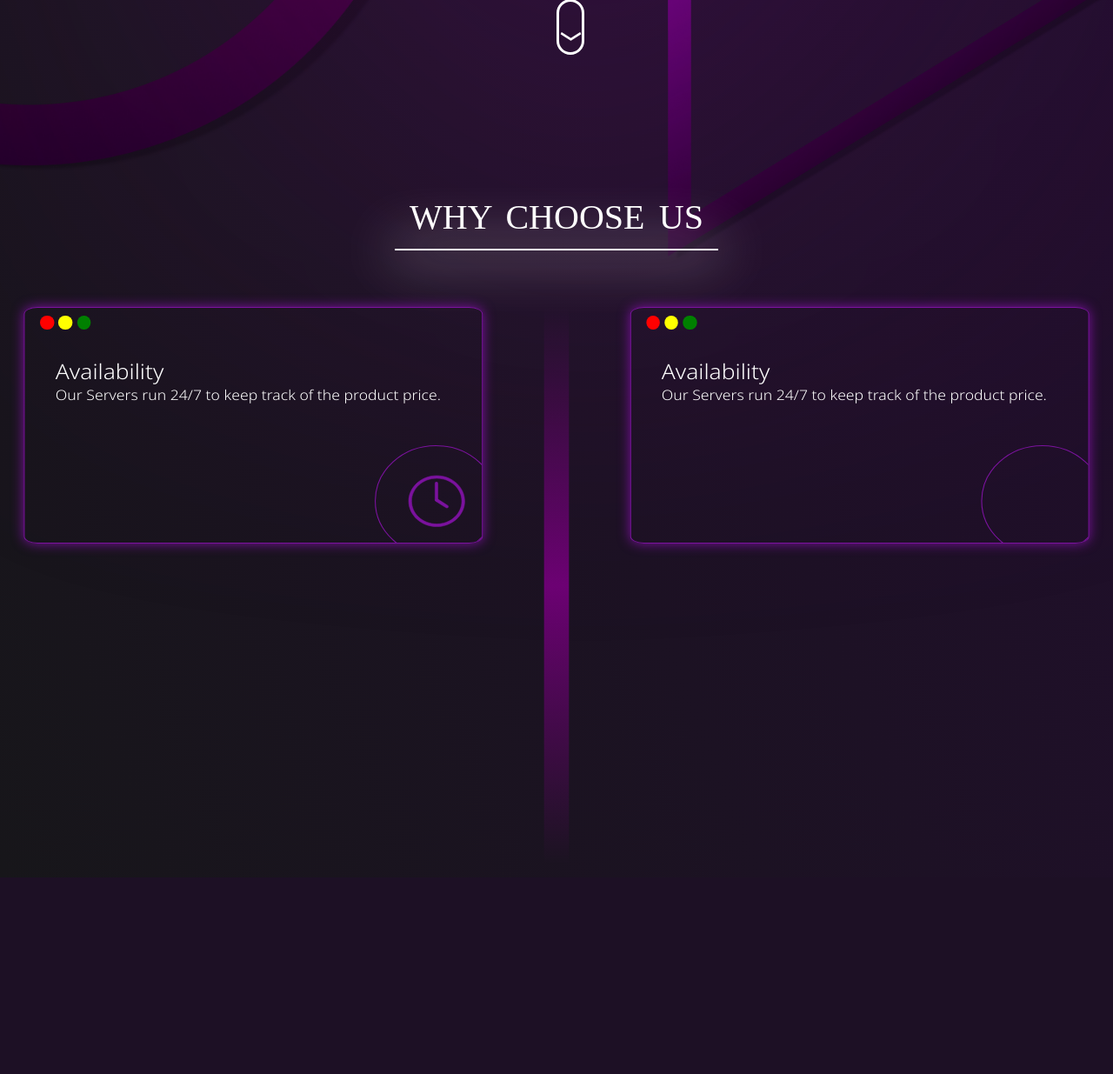
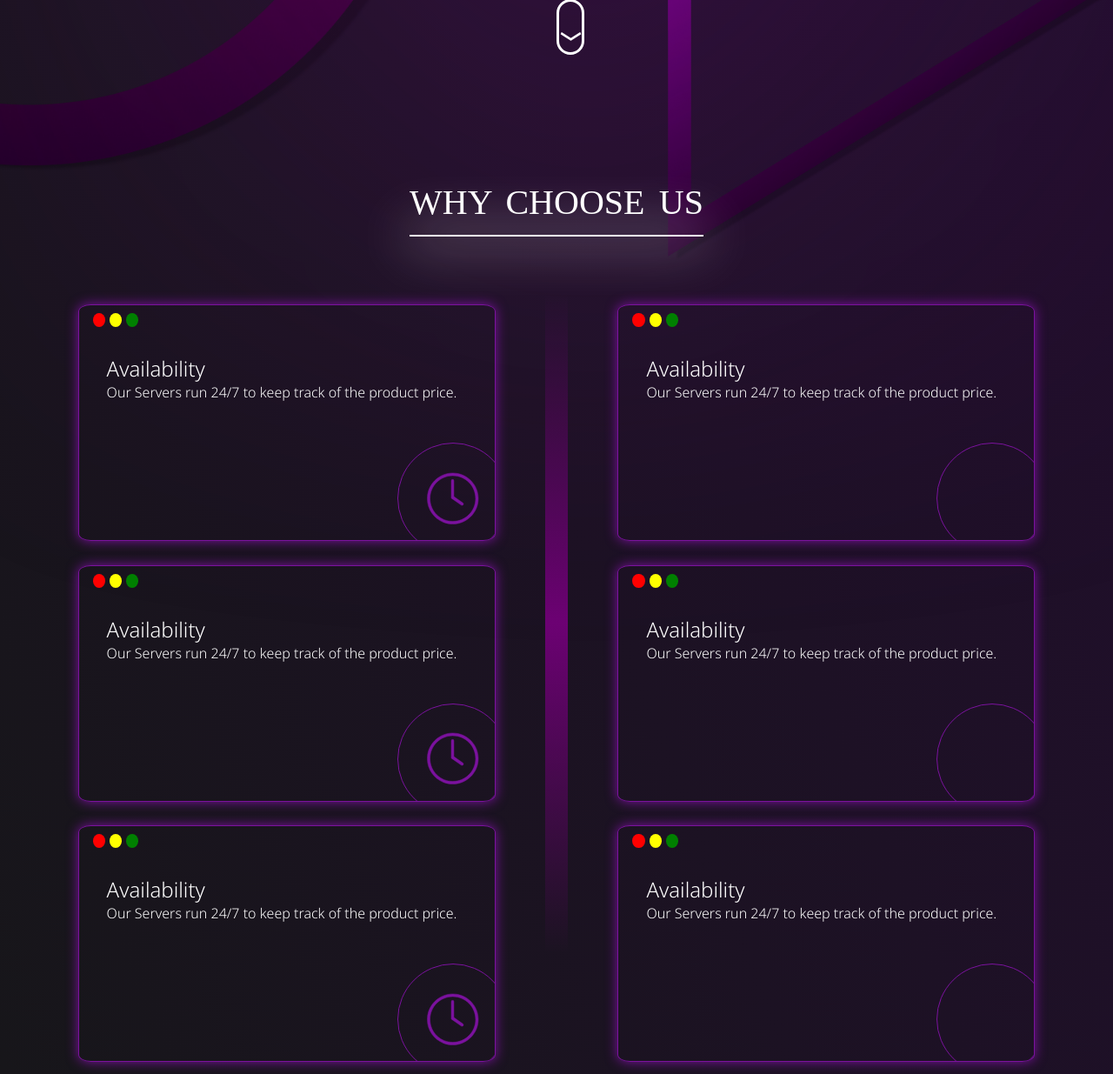
Before and after one commit to Nilay-rawal1/Price-Tracker, a Django app: page / in a window 1280 px wide; the page is wider, and only the part inside the window is pictured. Shown: the part 729-1964 px from the top of that part at 87% size. Before the commit the page ends 1666 px from the top of that part, so only its background shows below. Run offline with Django 4.2, Linux system fonts and the light colour scheme; some web fonts are replaced.

Commit message:
Added animations on landing page

```diff
--- a/static/css/base.css
+++ b/static/css/base.css
@@ -12,6 +12,10 @@
 ::-webkit-scrollbar-thumb {
     background-color: #9F0CB7;
     border-radius: 200px;
+}
+
+html {
+    scroll-behavior: smooth;
 }
 
 body {
--- a/static/css/feature_card.css
+++ b/static/css/feature_card.css
@@ -1,8 +1,20 @@
 @import url('https://fonts.googleapis.com/css2?family=Noto+Sans:wght@300&display=swap');
+
+.left .hidden, .right .hidden {
+    opacity: 0;
+    transform: translateY(5rem);
+}
+
+.left .show, .right .show {
+    transform: translateY(0rem);
+    opacity: 1;
+    transition: all 2s;
+}
 
 .cards {
     width: 30rem;
     height: 17rem;
+    margin: 3% 0px;
     background-color: transparent;
     border: 1px solid #7b129e;
     border-radius: 3%;
--- a/static/css/landing.css
+++ b/static/css/landing.css
@@ -85,7 +85,7 @@
     margin-top: 3%;
     color: white;
     font-size: 2.4vmin;
-    height: 100vh;
+    min-height: 100vh;
     width: 100%;
     justify-content: center;
     align-items: center;
@@ -123,7 +123,7 @@
     transform: scale(0, 1);
 } */
 
-.hidden {
+/* .hidden {
     position: relative;
     opacity: 0;
     transition: all 4s;
@@ -133,7 +133,7 @@
     transform: scale(0, 1);
     transition: all 3s;
     transition-delay: 100msx;
-}
+} */
 
 /* .hidden::after {
     content: '';
@@ -146,25 +146,59 @@
     transform: scale(0, 1);
 } */
 
-.show:nth-child(1) {
+/* .show {
     opacity: 1;
 }
 
-.show:nth-child(2) {
+.hero2_title .show {
     transform: scale(1.1, 1);
     opacity: 1;
+} */
+
+.hero2_title .hidden {
+    opacity: 0;
+    transform: scale(0.25, 0.5);
+}
+
+.hero2_title .hidden:nth-child(2) {
+    opacity: 0;
+    transform: scale(0, 1);
+}
+
+.hero2_title .show:nth-child(1) {
+    position: relative;
+    opacity: 1;
+    transition: all 2s;
+    transform: scale(1, 1);
+}
+
+.hero2_title .show:nth-child(2) {
+    opacity: 1;
+    transform: scale(1, 1);
+    transition: all 2s;
 }
 
 .hero2_content {
     display: flex;
     justify-content: center;
-    width: 100%;
+    width: 90%;
     margin-top: 5%;
+}
+
+.hero2_content .hidden {
+    opacity: 0;
+    transform: scale(0, 1);
+}
+
+.hero2_content .show {
+    opacity: 1;
+    transform: scale(1);
+    transition: all 0.5s;
 }
 
 .hero2_content .center {
     width: 2vw;
-    height: 80vh;
+    height: 95vh;
     background: linear-gradient(180deg, transparent, rgba(108,1,115,1) 50%, transparent);
 }
 
--- a/templates/feature_card.html
+++ b/templates/feature_card.html
@@ -4,7 +4,7 @@
 {% endblock head %}
 
 
-<div class = 'cards'>
+<div class = 'cards hidden'>
     <div class = 'tools'>
         <div class = 'circle'>
             <div class = 'box red   '></div>
@@ -27,7 +27,6 @@
     </div>
     <div class="card_image">
         {% if image == 'clock' %}
-            <!-- <img src = "{% static 'images/clock.svg' %}"> -->
             <svg width="50%" height="50%" viewBox="0 0 128 128" fill="none" xmlns="http://www.w3.org/2000/svg">
                 <g id="Clock">
                     <g id="frame-group">
--- a/templates/landing.html
+++ b/templates/landing.html
@@ -27,24 +27,34 @@
     <img src="{% static 'images/phone1.png' %}" class = 'phone p1'>
     <img src="{% static 'images/phone2.png' %}" class = 'phone p2'>
 
-    <div class = 'scroll-wheel'>
-        <div class = 'down-arrow'>
-            &#65088
+    <a href = '#features'>
+        <div class = 'scroll-wheel'>
+            <div class = 'down-arrow'>
+                &#65088
+            </div>
         </div>
-    </div>
+    </a>
     <div class = 'hero2'>
-        <div class = 'hero2_title'>
+        <div class = 'hero2_title' id = 'features'>
             <span class = 'hidden'>WHY CHOOSE US</span>
             <span class = 'hidden'></span>
         </div>
-        <div class = 'hero2_content hidden'>
+        <div class = 'hero2_content'>
             <div class = 'left'>
                 {% include 'feature_card.html' with title='Availability' desc='Our Servers run 24/7 to keep track of the product price.' image='clock' only %}
+
+                {% include 'feature_card.html' with title='Availability' desc='Our Servers run 24/7 to keep track of the product price.' image='clock' only %}
+
+                {% include 'feature_card.html' with title='Availability' desc='Our Servers run 24/7 to keep track of the product price.' image='clock' only %}
             </div>
-            <div class = 'center'>
+            <div class = 'center hidden'>
 
             </div>
             <div class = 'right'>
+                {% include 'feature_card.html' with title='Availability' desc='Our Servers run 24/7 to keep track of the product price.' image='none' only %}
+
+                {% include 'feature_card.html' with title='Availability' desc='Our Servers run 24/7 to keep track of the product price.' image='none' only %}
+
                 {% include 'feature_card.html' with title='Availability' desc='Our Servers run 24/7 to keep track of the product price.' image='none' only %}
                 </div>
             </div>
```
